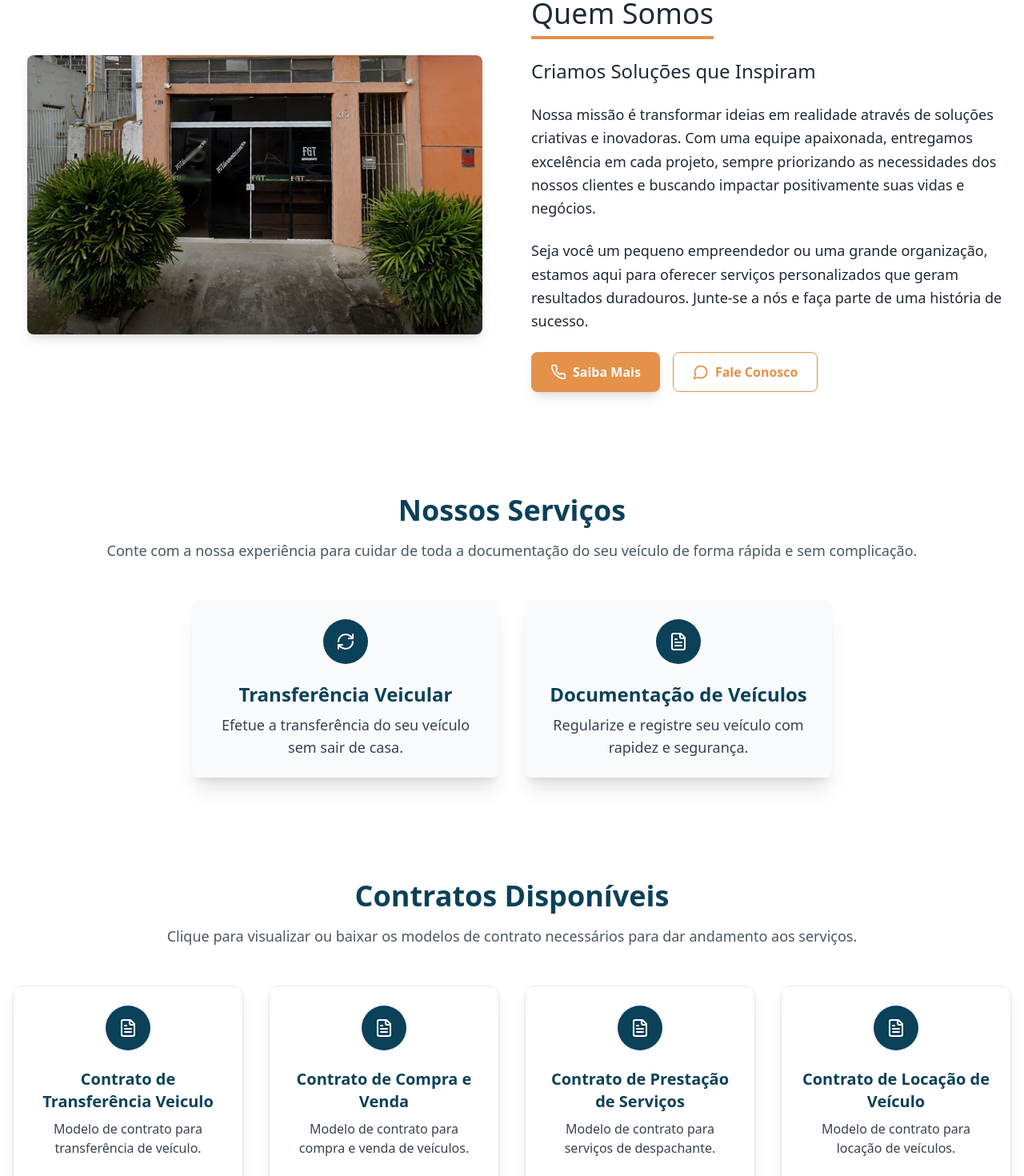
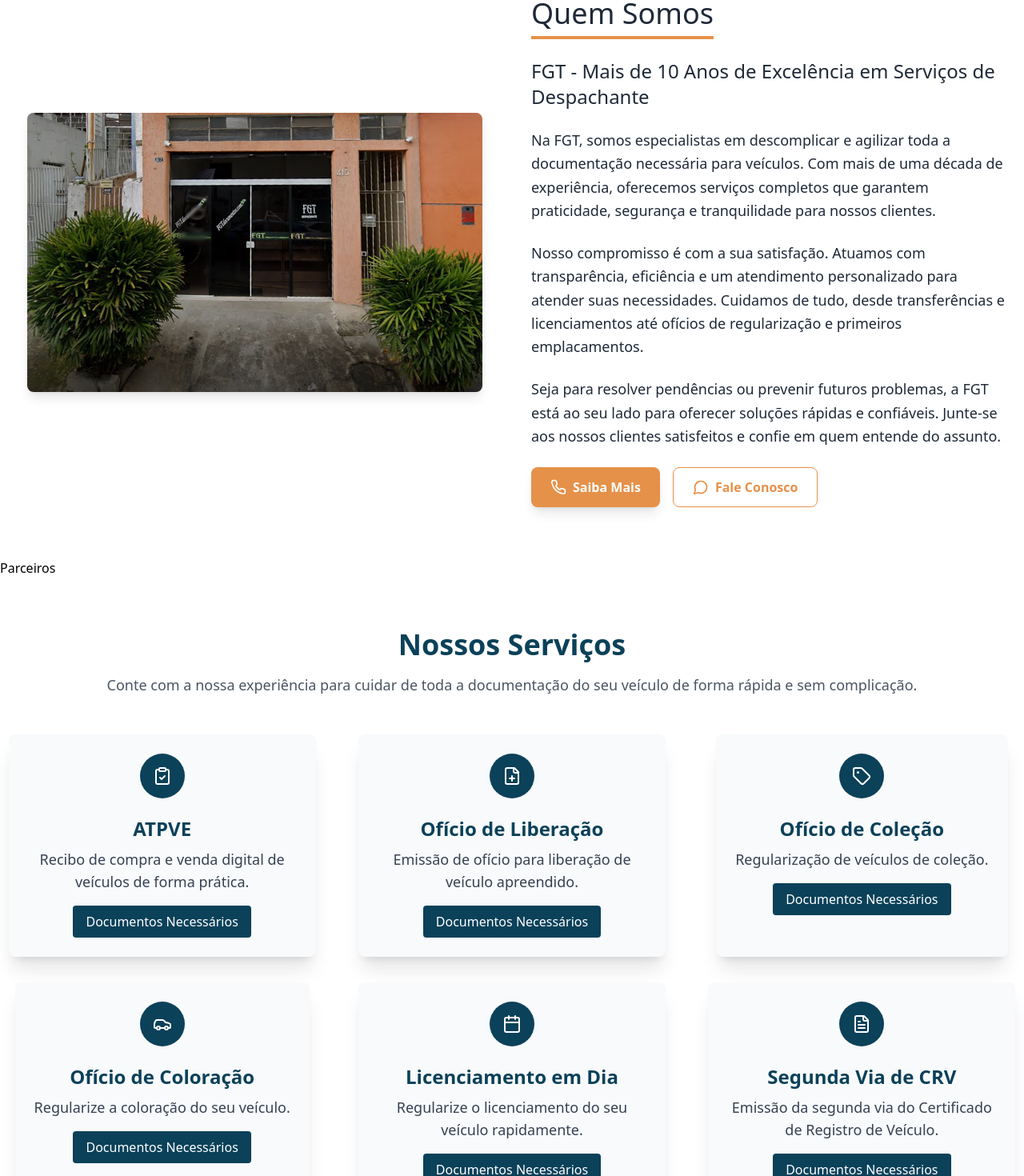
Before and after one commit to ArthurAGomes/FgtDespachante, a React (Vite) app: page / in a window 1280 px wide. Shown: the part 640-2110 px from the top of the page at 80% size. Built offline with nearby package versions, Linux system fonts and the light colour scheme.

Commit message:
ajustes + alteraçoes

```diff
--- a/package.json
+++ b/package.json
@@ -13,6 +13,7 @@
     "lucide-react": "^0.460.0",
     "react": "^18.3.1",
     "react-dom": "^18.3.1",
+    "react-icons": "^5.3.0",
     "react-scroll": "^1.9.0",
     "swiper": "^11.1.15"
   },
--- a/src/App.jsx
+++ b/src/App.jsx
@@ -6,6 +6,7 @@ import Nav from "./components/Nav";
 import Servicos from "./components/Servicos";
 import Contato from "./components/Contato";
 import Footer from "./components/Footer";
+import Parceiros from "./components/Parceiros";
 
 function App() {
   return (
@@ -19,6 +20,7 @@ function App() {
           id="quem-somos"
         >
           <About/>
+          <Parceiros/>
         </section>
         <section
           id="servicos"
--- a/src/components/About.jsx
+++ b/src/components/About.jsx
@@ -24,23 +24,31 @@ function About() {
 
           {/* Subtítulo */}
           <h2 className="text-2xl font-thin text-gray-800">
-            Criamos Soluções que Inspiram
+            FGT - Mais de 10 Anos de Excelência em Serviços de Despachante
           </h2>
 
           {/* Descrição */}
           <p className="text-lg leading-relaxed text-gray-800">
-            Nossa missão é transformar ideias em realidade através de soluções
-            criativas e inovadoras. Com uma equipe apaixonada, entregamos
-            excelência em cada projeto, sempre priorizando as necessidades dos
-            nossos clientes e buscando impactar positivamente suas vidas e
-            negócios.
+            Na FGT, somos especialistas em descomplicar e agilizar toda a
+            documentação necessária para veículos. Com mais de uma década de
+            experiência, oferecemos serviços completos que garantem praticidade,
+            segurança e tranquilidade para nossos clientes.
+          </p>
+
+          <p className="text-lg leading-relaxed text-gray-800">
+            Nosso compromisso é com a sua satisfação. Atuamos com transparência,
+            eficiência e um atendimento personalizado para atender suas
+            necessidades. Cuidamos de tudo, desde transferências e
+            licenciamentos até ofícios de regularização e primeiros
+            emplacamentos.
           </p>
 
           {/* Informações Adicionais */}
           <p className="text-lg leading-relaxed text-gray-800">
-            Seja você um pequeno empreendedor ou uma grande organização, estamos
-            aqui para oferecer serviços personalizados que geram resultados
-            duradouros. Junte-se a nós e faça parte de uma história de sucesso.
+            Seja para resolver pendências ou prevenir futuros problemas, a FGT
+            está ao seu lado para oferecer soluções rápidas e confiáveis.
+            Junte-se aos nossos clientes satisfeitos e confie em quem entende do
+            assunto.
           </p>
 
           {/* Botões de Ação */}
--- a/src/components/Contato.jsx
+++ b/src/components/Contato.jsx
@@ -1,4 +1,4 @@
-import { MessageCircle } from "lucide-react";
+import { FaWhatsapp } from "react-icons/fa";
 
 function Contato() {
   const handleWhatsAppSubmit = (event) => {
@@ -28,7 +28,7 @@ function Contato() {
             e envie sua mensagem diretamente pelo WhatsApp.
           </p>
           <div className="mt-6 flex items-center justify-center md:justify-start gap-4">
-            <MessageCircle className="text-slate-50 w-8 h-8" />
+            <FaWhatsapp className="text-slate-50 w-8 h-8" />
             <span className="text-slate-50 text-1xl font-semibold">
               Atendimento Rápido e Eficiente
             </span>
@@ -76,7 +76,7 @@ function Contato() {
             type="submit"
             className="w-full flex items-center justify-center gap-2 bg-green-500 text-white font-semibold py-3 rounded-lg shadow-lg hover:bg-green-600 focus:outline-none focus:ring-2 focus:ring-green-400"
           >
-            <MessageCircle className="w-6 h-6" />
+            <FaWhatsapp className="w-6 h-6" />
             Enviar via WhatsApp
           </button>
         </form>
--- /dev/null
+++ b/src/components/Parceiros.jsx
@@ -0,0 +1,7 @@
+function Parceiros() {
+  return (
+    <div>Parceiros</div>
+  )
+}
+
+export default Parceiros
--- a/src/components/Servicos.jsx
+++ b/src/components/Servicos.jsx
@@ -1,7 +1,121 @@
-import React from "react";
-import { Car, FileText, RefreshCw } from "lucide-react"; // Importando os ícones do Lucide
+import React, { useState } from "react";
+import {
+  Car,
+  FileText,
+  RefreshCw,
+  ClipboardCheck,
+  Calendar,
+  FilePlus,
+  Tag,
+} from "lucide-react";
 
 function Servicos() {
+  const [showModal, setShowModal] = useState(false);
+  const [modalContent, setModalContent] = useState({
+    title: "",
+    documents: [],
+  });
+
+  const handleOpenModal = (title, documents) => {
+    setModalContent({ title, documents });
+    setShowModal(true);
+  };
+
+  const handleCloseModal = () => {
+    setShowModal(false);
+  };
+
+  const services = [
+    {
+      title: "ATPVE",
+      description:
+        "Recibo de compra e venda digital de veículos de forma prática.",
+      icon: <ClipboardCheck className="text-white text-3xl" />,
+      documents: [
+        "Documento do veículo",
+        "Identidade e CPF",
+        "Comprovante de endereço",
+        "Procuração (se aplicável)",
+        "Reconhecimento de firma (se exigido)",
+      ],
+    },
+    {
+      title: "Ofício de Liberação",
+      description: "Emissão de ofício para liberação de veículo apreendido.",
+      icon: <FilePlus className="text-white text-3xl" />,
+      documents: [
+        "Boletim de ocorrência",
+        "Documento do veículo",
+        "RG e CPF do proprietário",
+        "Comprovante de pagamento das taxas",
+        "Termo de liberação emitido pelo órgão competente",
+      ],
+    },
+    {
+      title: "Ofício de Coleção",
+      description: "Regularização de veículos de coleção.",
+      icon: <Tag className="text-white text-3xl" />,
+      documents: [
+        "Laudo técnico",
+        "Fotos do veículo",
+        "Documento do proprietário",
+        "Certificado de originalidade (se aplicável)",
+        "Comprovante de regularização no Detran",
+      ],
+    },
+    {
+      title: "Ofício de Coloração",
+      description: "Regularize a coloração do seu veículo.",
+      icon: <Car className="text-white text-3xl" />,
+      documents: [
+        "Documento do veículo",
+        "Comprovante de alteração",
+        "Nota fiscal do serviço",
+        "Autorização do Detran (se aplicável)",
+        "Laudo de vistoria atualizado",
+      ],
+    },
+    {
+      title: "Licenciamento em Dia",
+      description: "Regularize o licenciamento do seu veículo rapidamente.",
+      icon: <Calendar className="text-white text-3xl" />,
+      documents: [
+        "Documento do veículo",
+        "Comprovante de pagamento",
+        "Identidade e CPF",
+        "Comprovante de endereço atualizado",
+        "Certificado de licenciamento anual (CRLV anterior)",
+      ],
+    },
+    {
+      title: "Segunda Via de CRV",
+      description:
+        "Emissão da segunda via do Certificado de Registro de Veículo.",
+      icon: <FileText className="text-white text-3xl" />,
+      documents: [
+        "Documento do veículo",
+        "Boletim de ocorrência (em caso de perda)",
+        "Identidade e CPF",
+        "Comprovante de pagamento de taxas",
+        "Declaração do proprietário (em caso de roubo ou perda)",
+      ],
+    },
+    {
+      title: "Primeiro Emplacamento",
+      description:
+        "Serviço rápido para o primeiro emplacamento do seu veículo.",
+      icon: <Car className="text-white text-3xl" />,
+      documents: [
+        "Nota fiscal do veículo",
+        "Identidade e CPF",
+        "Comprovante de endereço",
+        "Laudo de vistoria do veículo",
+        "Comprovante de pagamento das taxas de emplacamento",
+      ],
+    },
+  ];
+
+
   return (
     <div className="w-full py-16 bg-white">
       <div className="text-center mb-12">
@@ -14,39 +128,58 @@ function Servicos() {
         </p>
       </div>
 
-      <div className="flex flex-wrap justify-center gap-8">
-        {/* Card 2: Transferência Veicular */}
-        <div className="max-w-sm bg-slate-50 rounded-lg shadow-xl overflow-hidden">
-          <div className="p-6 text-center ">
+      <div className="grid grid-cols-1 sm:grid-cols-2 lg:grid-cols-3 gap-8 justify-items-center">
+        {services.map((service, index) => (
+          <div
+            key={index}
+            className="max-w-sm bg-slate-50 rounded-lg shadow-xl overflow-hidden"
+          >
+            <div className="p-6 text-center">
               <div className="bg-customDarkBlue p-4 rounded-full inline-block mb-4">
-              <RefreshCw className="text-white text-3xl" />{" "}
-              {/* Ícone de Transferência */}
+                {service.icon}
               </div>
               <h3 className="text-2xl font-semibold text-customDarkBlue">
-              Transferência Veicular
+                {service.title}
               </h3>
               <p className="text-lg text-gray-700 mt-2">
-              Efetue a transferência do seu veículo sem sair de casa.
+                {service.description}
               </p>
+              <button
+                onClick={() =>
+                  handleOpenModal(service.title, service.documents)
+                }
+                className="mt-4 px-4 py-2 bg-customDarkBlue text-white rounded hover:bg-blue-800"
+              >
+                Documentos Necessários
+              </button>
             </div>
           </div>
+        ))}
+      </div>
 
-        {/* Card 3: Documentação de Veículos */}
-        <div className="max-w-sm bg-slate-50 rounded-lg shadow-xl overflow-hidden">
-          <div className="p-6 text-center">
-            <div className="bg-customDarkBlue p-4 rounded-full inline-block mb-4">
-              <FileText className="text-white text-3xl" />{" "}
-              {/* Ícone de Documentação */}
-            </div>
-            <h3 className="text-2xl font-semibold text-customDarkBlue">
-              Documentação de Veículos
-            </h3>
-            <p className="text-lg text-gray-700 mt-2">
-              Regularize e registre seu veículo com rapidez e segurança.
+      {showModal && (
+        <div className="fixed inset-0 bg-gray-900 bg-opacity-50 flex items-center justify-center z-50">
+          <div className="bg-white rounded-lg shadow-lg p-6 max-w-lg w-full">
+            <h2 className="text-2xl font-bold text-customDarkBlue mb-4">
+              {modalContent.title}
+            </h2>
+            <p className="text-lg text-gray-700 mb-4">
+              Documentos necessários:
             </p>
+            <ul className="list-disc list-inside text-gray-600">
+              {modalContent.documents.map((doc, index) => (
+                <li key={index}>{doc}</li>
+              ))}
+            </ul>
+            <button
+              onClick={handleCloseModal}
+              className="mt-6 px-4 py-2 bg-gray-500 text-white rounded hover:bg-gray-700"
+            >
+              Fechar
+            </button>
           </div>
         </div>
-      </div>
+      )}
     </div>
   );
 }
```
Also changed, not shown: src/components/Footer.jsx (+17 -6 lines), src/components/Nav.jsx (+3 -4 lines), 1 other file (tests, documents, lock files or other folders). Lines whose indentation alone changed are shown as unchanged.
